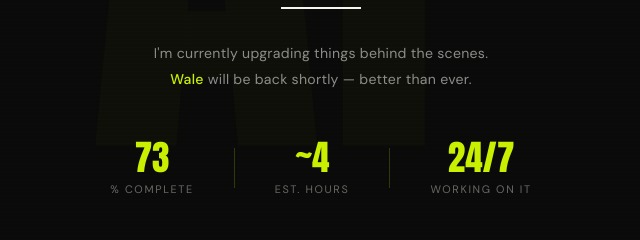
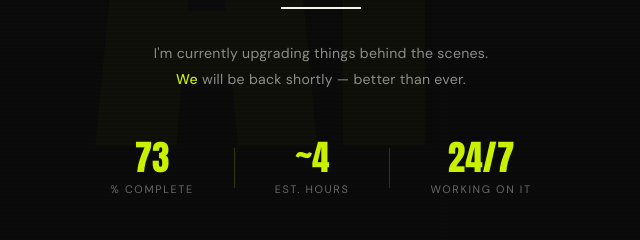
Before and after one commit to parsaiarpit216/MyProject1, a plain HTML site: page maintenance.html in a window 1280 px wide. Shown: the part 460-700 px from the top of the page, 319-959 px from the left. Drawn offline with Linux system fonts and the light colour scheme.

Commit message:
Update maintenance.html

```diff
--- a/maintenance.html
+++ b/maintenance.html
@@ -379,7 +379,7 @@
 
   <p class="subtitle">
     I'm currently upgrading things behind the scenes.<br>
-    <strong>Wale</strong> will be back shortly — better than ever.
+    <strong>We</strong> will be back shortly — better than ever.
   </p>
 
   <div class="status-row">
```
